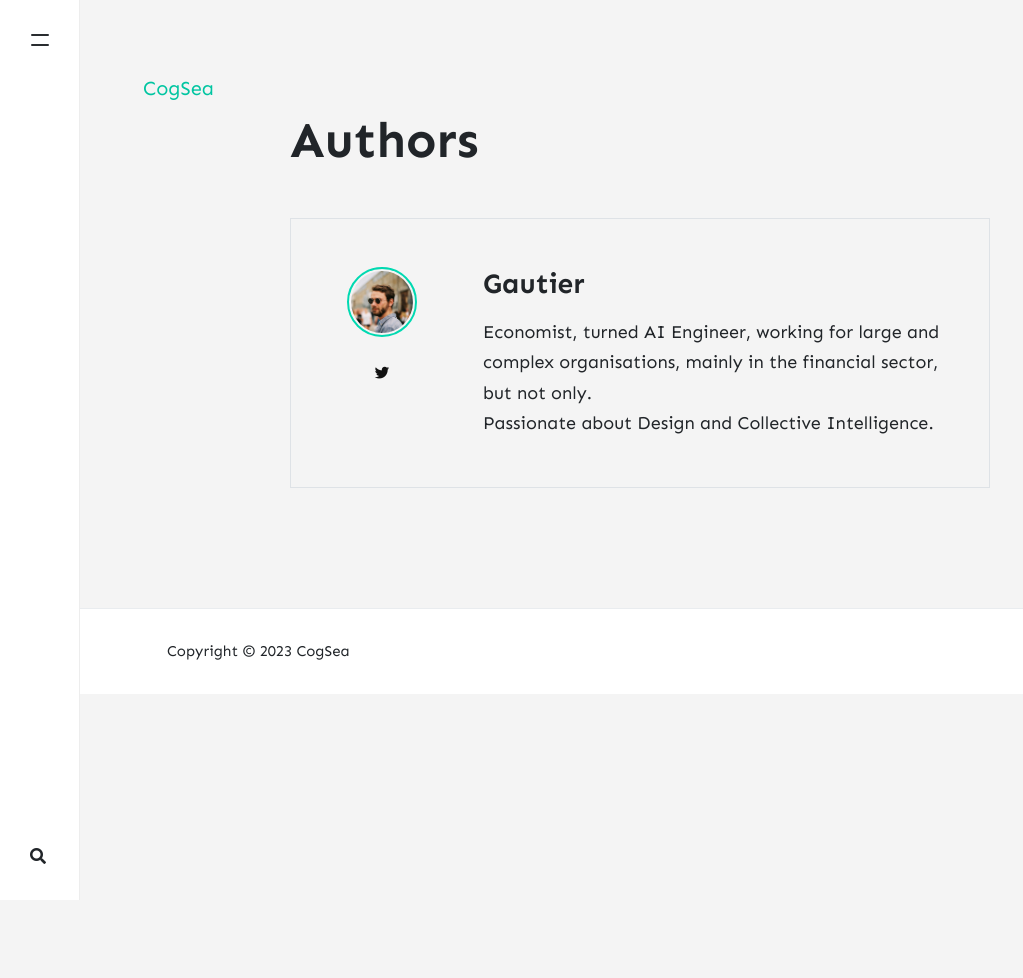
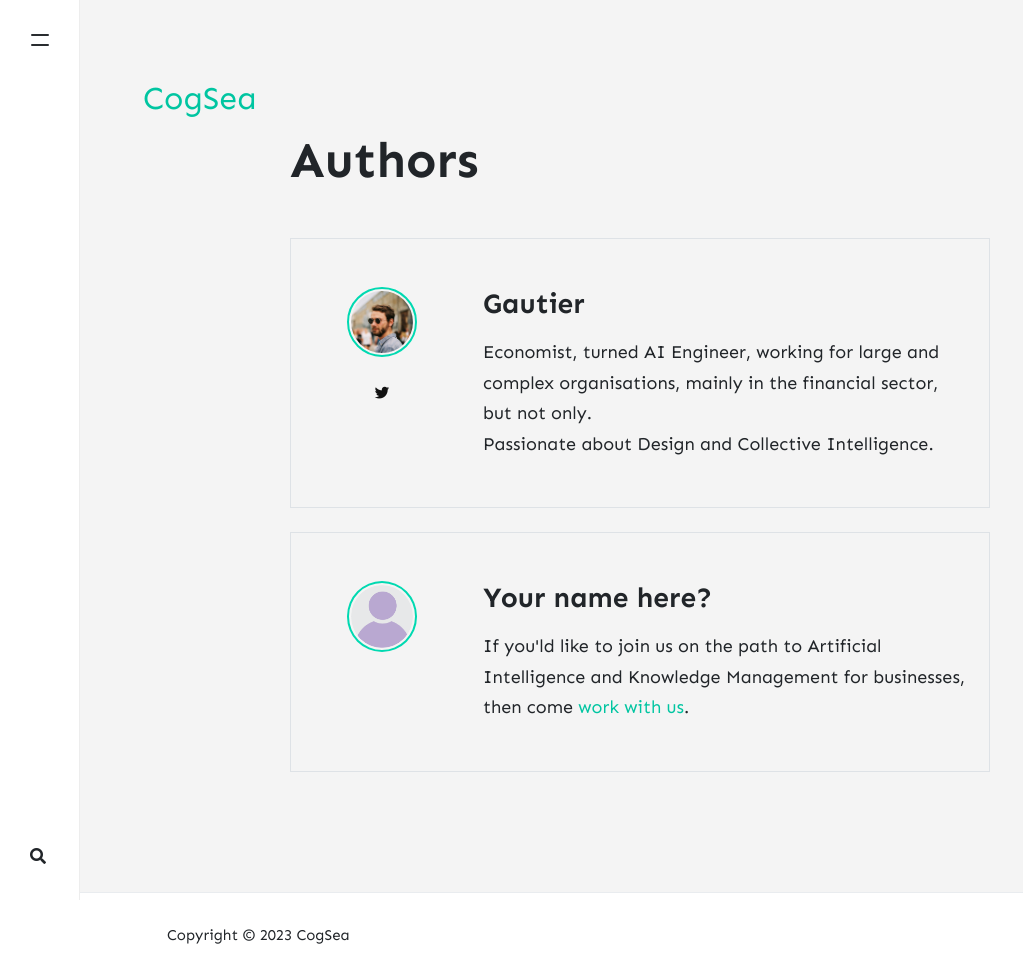
Before and after one commit to cogsea/cogsea.github.io, a Jekyll site: the page built from _pages/authors.html, in a window 1280 px wide. Shown: the whole page, without its empty margins (0-1023 px from the left). Built offline with Jekyll 4.4.1, drawn with Linux system fonts in a browser that asks for light colours; nearby versions of some CDN libraries; comment, search, counter and statistics services are not loaded; before the commit the page ends 900 px from its top, so only the background shows below that.

Commit message:
Adds Careers page

```diff
--- a/_config.yml
+++ b/_config.yml
@@ -26,6 +26,24 @@ authors:
     description: "Economist, turned AI Engineer,
     working for large and complex organisations, mainly in the financial sector, but not only.<br>
     Passionate about Design and Collective Intelligence."
+
+careers:
+  role1:
+    name: Data Scientist
+    avatar: 'assets/images/girl-avatar.png'
+    description: Knowledge of Statistics and Linear Regression. Experience in Python.
+  role2:
+    name: Data Engineer
+    avatar: 'assets/images/boy-avatar.png'
+    description: Knowledge of Excel and/or Google Sheets. Experience in Python.
+  role3:
+    name: Sales Representative
+    avatar: 'assets/images/director-avatar.png'
+    description: Autonomous and entrepreneurial.
+  role4:
+    name: Spontaneous Application
+    avatar: 'assets/images/unknown-avatar.png'
+    description: You would like to work with us but are unsure what to do.
 
 # Plugins
 plugins:
--- a/_layouts/default.html
+++ b/_layouts/default.html
@@ -13,6 +13,12 @@
 <link href="{{ site.baseurl }}/assets/css/prism.css" rel="stylesheet">
 
 <link href="{{ site.baseurl }}/assets/css/theme.css" rel="stylesheet">
+
+<style>
+    .navbar-brand {
+        font-size: 2rem;
+    }
+</style>
 
 <script src="{{ site.baseurl }}/assets/js/jquery.min.js"></script>
 
@@ -52,12 +58,13 @@
 <div id="blackover-nav" class="blackover"></div>
 <nav id="menu">
     <ul>
-        <h3>{{ site.name }}</h3>
+        <h1>{{ site.name }}</h1>
         <li><a href="{{ site.baseurl }}/">Home</a></li>
         <!-- <li><a href="{{ site.baseurl }}/about">About</a></li> -->
         <li><a href="{{ site.baseurl }}/authors">Contributors<!--  <span class="badge badge-primary">new</span> --></a></li>
         <li><a href="{{ site.baseurl }}/categories">Categories</a></li>
         <!-- <li><a target="_blank" href="https://bootstrapstarter.com/jekyll-theme-memoirs/">Get Memoirs</a></li>       -->
+        <li><a href="{{ site.baseurl }}/careers">Careers</a></li>
         <li><a href="{{ site.baseurl }}/contact">Contact Us</a></li>
     </ul>
 </nav>
--- a/_pages/authors.html
+++ b/_pages/authors.html
@@ -39,4 +39,15 @@ comments: false
         </div>
     </div>
 {% endfor %}
+    <div id="" class="authorbox position-relative pb-5 pt-5 mb-4 mt-4 border">
+        <div class="row">
+            <div class="wrapavname col-md-3 text-center">
+                <img  class="author-thumb" src="{{site.baseurl}}/assets/images/unknown-avatar.png" alt="avatar">
+            </div>
+            <div class="col-md-9">
+                <h3>Your name here?</h3>
+                <p class="mt-3 mb-0">If you'ld like to join us on the path to Artificial Intelligence and Knowledge Management for businesses, then come <a href="{{ site.baseurl }}/careers/">work with us</a>.</p>
+            </div>
+        </div>
+    </div>
 </div>
```
Also changed, not shown: _pages/careers.html (added, +27 -0 lines), assets/images/boy-avatar.png (added), assets/images/director-avatar.png (added), assets/images/girl-avatar.png (added), assets/images/unknown-avatar.png (added).
